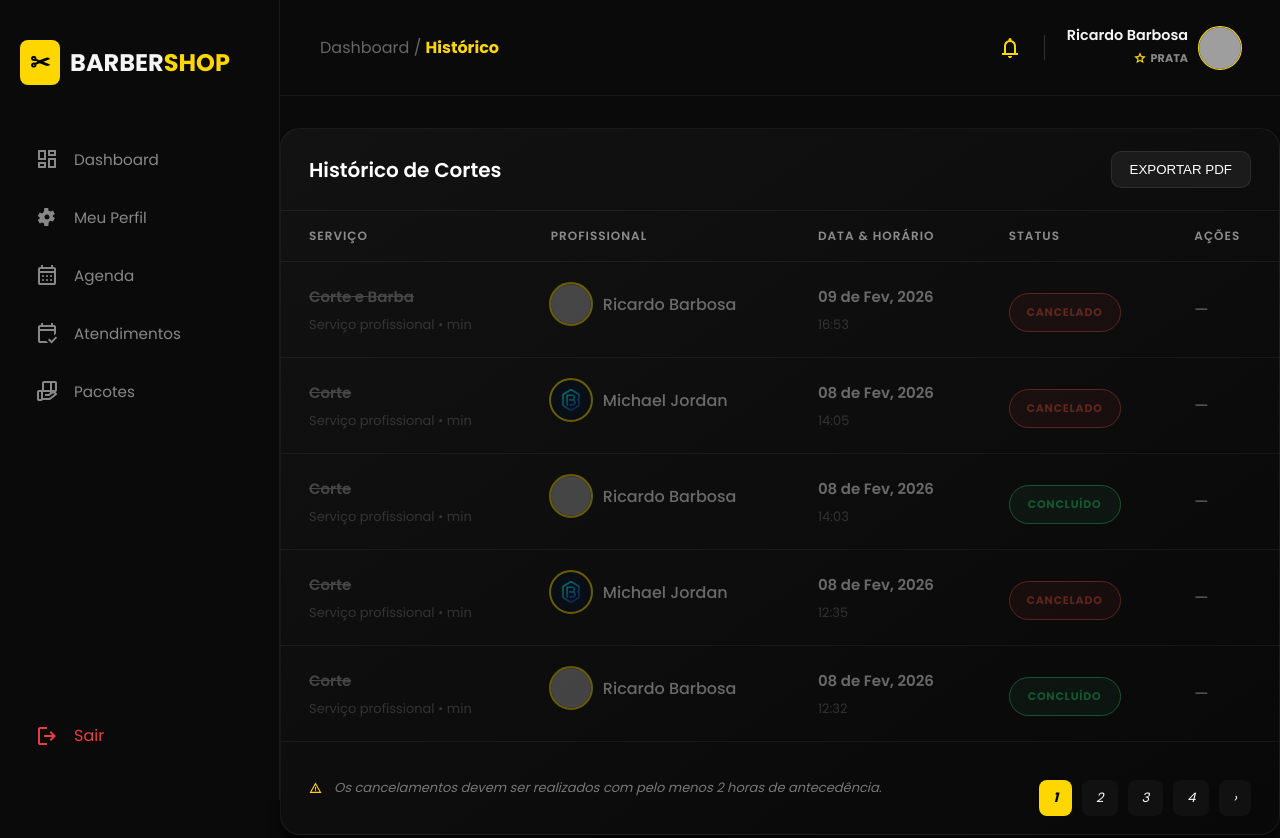
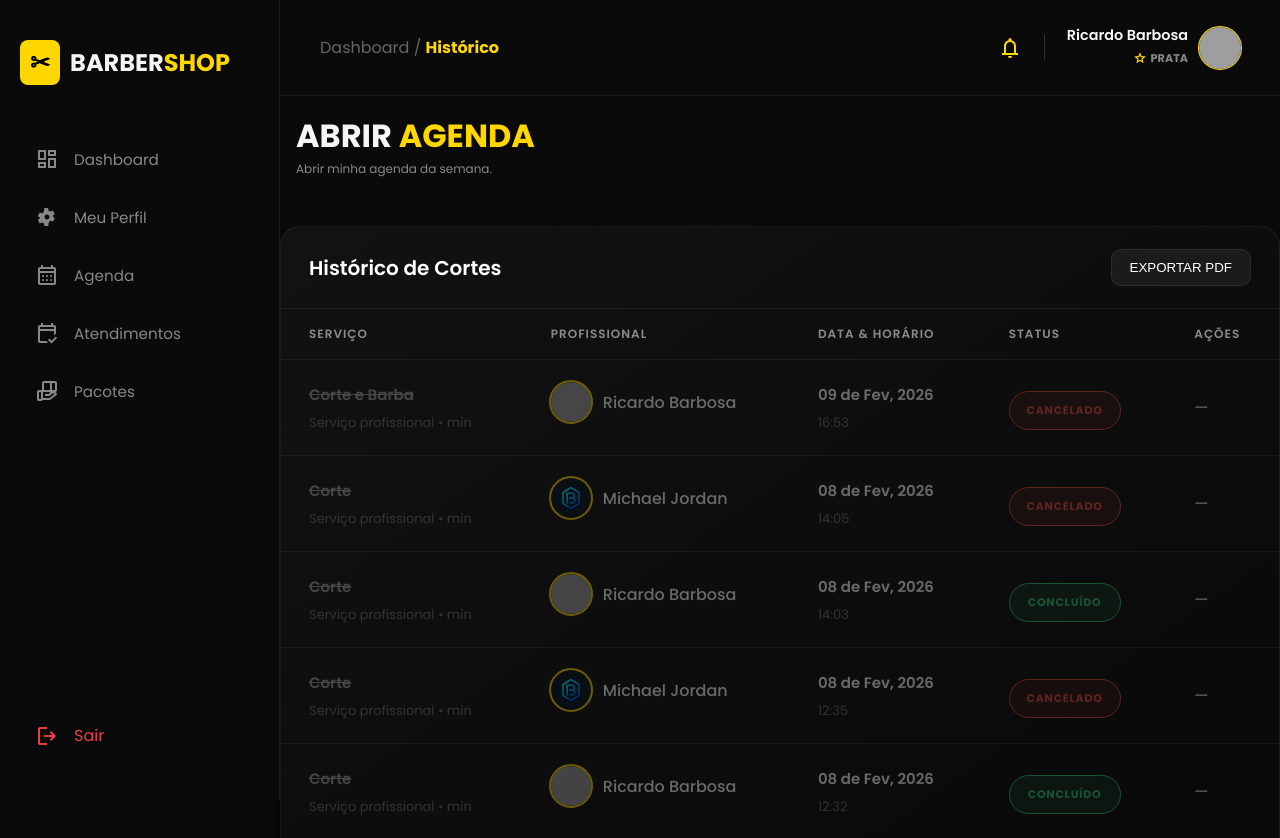
Before and after one commit to ricardobarbosa-dev/barbershop, a Django app: page /accounts/historico/ in a window 1280 px wide. Shown: the top 838 px of the page. Run offline with Django 5.2, Linux system fonts and the light colour scheme; a user stored in the database is signed in; data comes from the database, SQL or seed files in the repository; data that the repository does not hold is empty; grey boxes are pictures that could not be loaded.

Commit message:
Update historico.html

```diff
--- a/backend/accounts/templates/cliente/historico.html
+++ b/backend/accounts/templates/cliente/historico.html
@@ -79,6 +79,10 @@
   </div>
 
   <!-- DESKTOP -->
+  <header class="header-text">
+    <h1>ABRIR <span>AGENDA</span></h1>
+    <p>Abrir minha agenda da semana.</p>
+  </header>
   <div class="table-container">
     <div class="table-header">
       <h2>Histórico de Cortes</h2>
```
